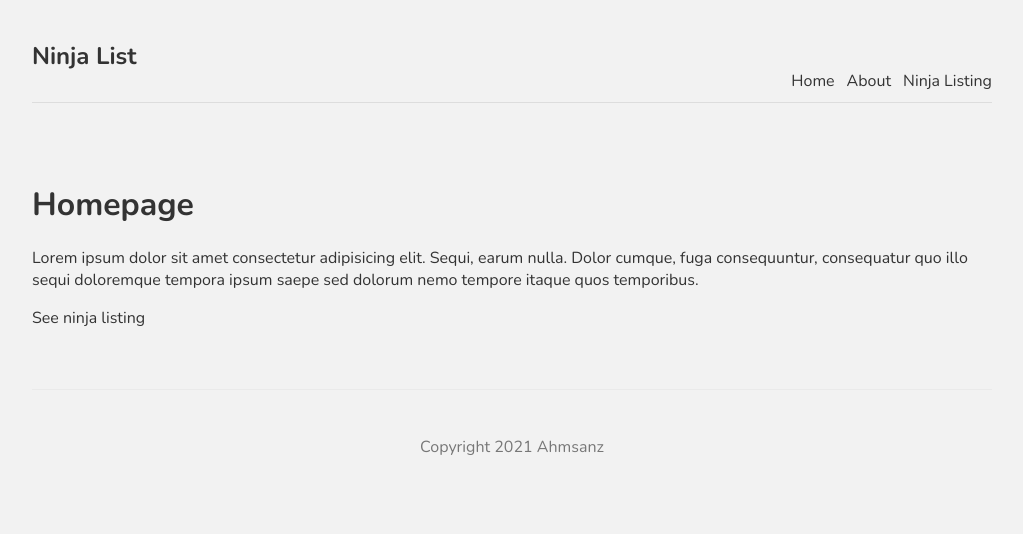
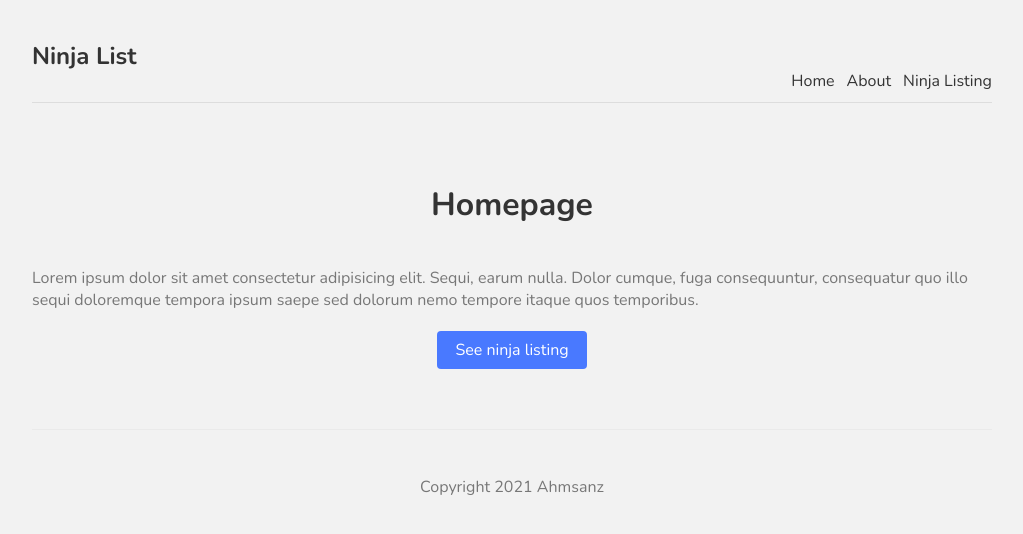
Before and after one commit to Ahmsanz/nextTest, a Next.js app: page / in a window 1280 px wide. Shown: the top 534 px of the page, without its empty margins (128-1151 px from the left). Built offline with nearby package versions, Linux system fonts and the light colour scheme.

Commit message:
styles modules created

```diff
--- a/pages/index.tsx
+++ b/pages/index.tsx
@@ -8,10 +8,10 @@ import Link from 'next/link';
 export default function Home() {
   return (
     <div>
-      <h1>Homepage</h1>
-      <p>Lorem ipsum dolor sit amet consectetur adipisicing elit. Sequi, earum nulla. Dolor cumque, fuga consequuntur, consequatur quo illo sequi doloremque tempora ipsum saepe sed dolorum nemo tempore itaque quos temporibus.</p>
+      <h1 className={styles.title}>Homepage</h1>
+      <p className={styles.text}>Lorem ipsum dolor sit amet consectetur adipisicing elit. Sequi, earum nulla. Dolor cumque, fuga consequuntur, consequatur quo illo sequi doloremque tempora ipsum saepe sed dolorum nemo tempore itaque quos temporibus.</p>
       <Link href='/ninjas'>
-        <a>See ninja listing</a>
+        <a className={styles.btn}>See ninja listing</a>
       </Link>
     </div>
   )
--- a/styles/Home.module.css
+++ b/styles/Home.module.css
@@ -1,121 +1,18 @@
-.container {
-  min-height: 100vh;
-  padding: 0 0.5rem;
-  display: flex;
-  flex-direction: column;
-  justify-content: center;
-  align-items: center;
-  height: 100vh;
-}
-
-.main {
-  padding: 5rem 0;
-  flex: 1;
-  display: flex;
-  flex-direction: column;
-  justify-content: center;
-  align-items: center;
-}
-
-.footer {
-  width: 100%;
-  height: 100px;
-  border-top: 1px solid #eaeaea;
-  display: flex;
-  justify-content: center;
-  align-items: center;
-}
-
-.footer a {
-  display: flex;
-  justify-content: center;
-  align-items: center;
-  flex-grow: 1;
-}
-
-.title a {
-  color: #0070f3;
-  text-decoration: none;
-}
-
-.title a:hover,
-.title a:focus,
-.title a:active {
-  text-decoration: underline;
-}
-
 .title {
-  margin: 0;
-  line-height: 1.15;
-  font-size: 4rem;
-}
-
-.title,
-.description {
+  color: #333;
+  padding-bottom: 20px;
   text-align: center;
 }
-
-.description {
-  line-height: 1.5;
-  font-size: 1.5rem;
+.text {
+  color: #777;
 }
-
-.code {
-  background: #fafafa;
-  border-radius: 5px;
-  padding: 0.75rem;
-  font-size: 1.1rem;
-  font-family: Menlo, Monaco, Lucida Console, Liberation Mono, DejaVu Sans Mono,
-    Bitstream Vera Sans Mono, Courier New, monospace;
+.btn {
+  display: block;
+  width: 150px;
+  padding: 8px 0;
+  margin: 20px auto;
+  background: #4979ff;
+  border-radius: 4px;
+  color: white;
+  text-align: center;
 }
-
-.grid {
-  display: flex;
-  align-items: center;
-  justify-content: center;
-  flex-wrap: wrap;
-  max-width: 800px;
-  margin-top: 3rem;
-}
-
-.card {
-  margin: 1rem;
-  padding: 1.5rem;
-  text-align: left;
-  color: inherit;
-  text-decoration: none;
-  border: 1px solid #eaeaea;
-  border-radius: 10px;
-  transition: color 0.15s ease, border-color 0.15s ease;
-  width: 45%;
-}
-
-.card:hover,
-.card:focus,
-.card:active {
-  color: #0070f3;
-  border-color: #0070f3;
-}
-
-.card h2 {
-  margin: 0 0 1rem 0;
-  font-size: 1.5rem;
-}
-
-.card p {
-  margin: 0;
-  font-size: 1.25rem;
-  line-height: 1.5;
-}
-
-.logo {
-  height: 1em;
-  margin-left: 0.5rem;
-}
-
-@media (max-width: 600px) {
-  .grid {
-    width: 100%;
-    flex-direction: column;
-  }
-}
```
Also changed, not shown: styles/Ninjas.module.css (added).
